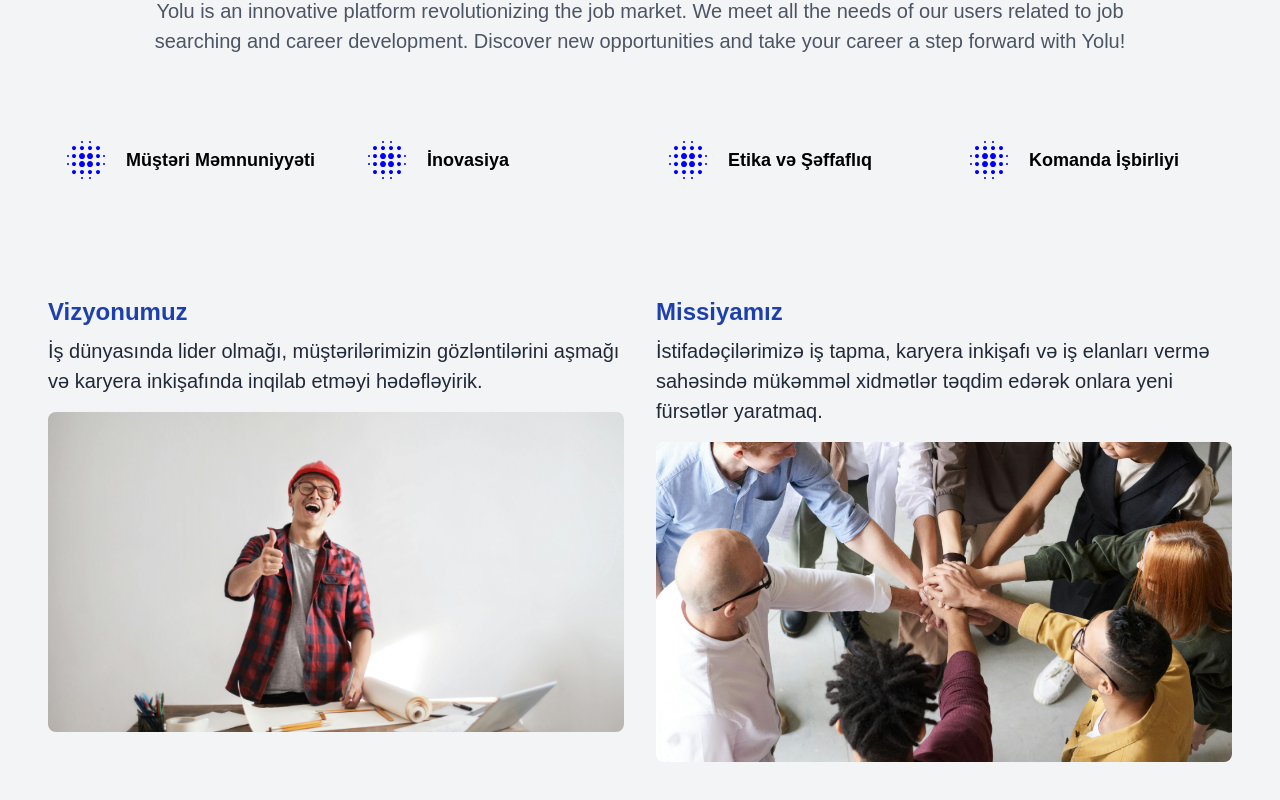
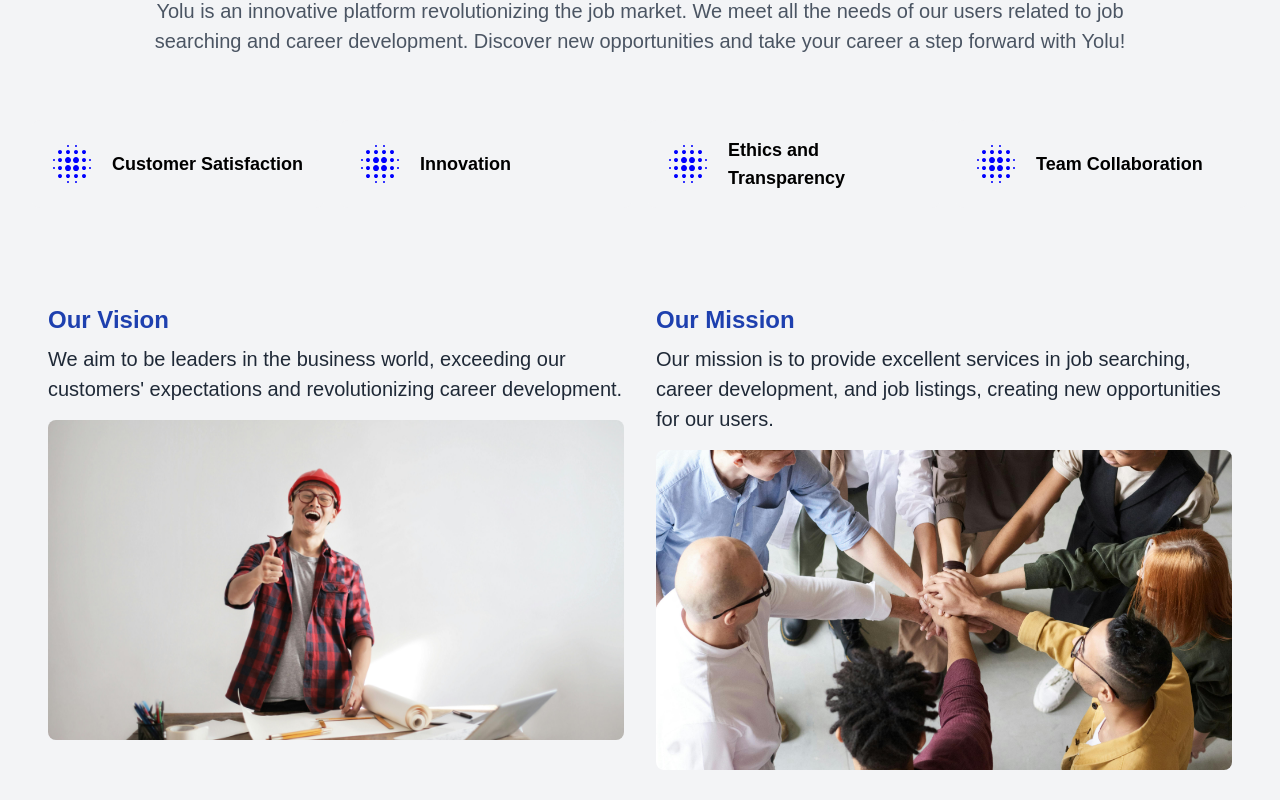
Before and after one commit to hazratAZE/yolu.app, a Next.js app: page /en in a window 1280 px wide. Shown: the part 1000-1800 px from the top of the page. Built offline with nearby package versions, Linux system fonts and the light colour scheme.

Commit message:
About screen translates added

```diff
--- a/messages/az.json
+++ b/messages/az.json
@@ -5,6 +5,16 @@
   "download": "Yüklə",
   "welcome": "Yolu’ya Xoş Gəldiniz!",
   "welcome_desc": "Yolu, iş axtarışı və karyera inkişafı ilə bağlı yenilikçi həllər təqdim edir. Yolu ilə iş tapmaq, iş elanları vermək və karyeranızda yeni fürsətlər kəşf etmək daha asandır.",
-  "download_now": "İndi yüklə",
-  "about_desc": "Yolu, iş dünyasında inqilab yaradan yenilikçi bir platformdur. Biz, iş axtarışı və karyera inkişafı ilə bağlı istifadəçilərimizin bütün ehtiyaclarını qarşılayırıq. Yolu ilə yeni fürsətləri kəşf edin, kariyeranızı bir addım irəliləyin!"
+  "download_now": "İndi Yüklə",
+  "about_desc": "Yolu, iş dünyasında inqilab yaradan yenilikçi bir platformdur. Biz, iş axtarışı və karyera inkişafı ilə bağlı istifadəçilərimizin bütün ehtiyaclarını qarşılayırıq. Yolu ilə yeni fürsətləri kəşf edin, karyeranızda bir addım irəliləyin!",
+  "customer_satisfaction": "Müştəri Məmnuniyyəti",
+  "ethics_transparency": "Etika və Şəffaflıq",
+  "team_collaboration": "Komanda İşbirliyi",
+  "our_vision": "Vizyonumuz",
+  "mission": "Missiyamız",
+  "mission_desc": "Missiyamız, istifadəçilərimizə iş tapma, karyera inkişafı və iş elanları vermə sahəsində mükəmməl xidmətlər təqdim edərək onlara yeni fürsətlər yaratmaqdır.",
+  "vision_desc": "İş dünyasında lider olmağı, müştərilərimizin gözləntilərini aşmağı və karyera inkişafında inqilab etməyi hədəfləyirik.",
+  "service_desc": "İstifadəçilərimizə iş tapma, karyera inkişafı və iş elanları vermə sahəsində mükəmməl xidmətlər təqdim edərək onlara yeni fürsətlər yaratmaq.",
+  "contact_us": "Bizimlə Əlaqə",
+  "innovation": "İnnovasiya"
 }
--- a/messages/en.json
+++ b/messages/en.json
@@ -6,5 +6,15 @@
   "welcome": "Welcome to Yolu!",
   "welcome_desc": "Yolu offers innovative solutions for job searching and career development. With Yolu, it's easier to find jobs, post job listings, and discover new career opportunities.",
   "download_now": "Download Now",
-  "about_desc": "Yolu is an innovative platform revolutionizing the job market. We meet all the needs of our users related to job searching and career development. Discover new opportunities and take your career a step forward with Yolu!"
+  "about_desc": "Yolu is an innovative platform revolutionizing the job market. We meet all the needs of our users related to job searching and career development. Discover new opportunities and take your career a step forward with Yolu!",
+  "customer_satisfaction": "Customer Satisfaction",
+  "ethics_transparency": "Ethics and Transparency",
+  "team_collaboration": "Team Collaboration",
+  "our_vision": "Our Vision",
+  "mission": "Our Mission",
+  "mission_desc": "Our mission is to provide excellent services in job searching, career development, and job listings, creating new opportunities for our users.",
+  "vision_desc": "We aim to be leaders in the business world, exceeding our customers' expectations and revolutionizing career development.",
+  "service_desc": "We provide excellent services in job searching, career development, and job listings, creating new opportunities for our users.",
+  "contact_us": "Contact Us",
+  "innovation": "Innovation"
 }
--- a/messages/ru.json
+++ b/messages/ru.json
@@ -6,5 +6,15 @@
   "welcome": "Добро пожаловать в Yolu!",
   "welcome_desc": "Yolu предлагает инновационные решения для поиска работы и карьерного роста. С Yolu проще найти работу, разместить вакансии и открыть для себя новые карьерные возможности.",
   "download_now": "Скачать сейчас",
-  "about_desc": "Yolu — это инновационная платформа, революционизирующая рынок труда. Мы удовлетворяем все потребности наших пользователей, связанные с поиском работы и карьерным ростом. Откройте для себя новые возможности и сделайте шаг вперед в своей карьере с Yolu!"
+  "about_desc": "Yolu — это инновационная платформа, революционизирующая рынок труда. Мы удовлетворяем все потребности наших пользователей, связанные с поиском работы и карьерным ростом. Откройте для себя новые возможности и сделайте шаг вперед в своей карьере с Yolu!",
+  "customer_satisfaction": "Удовлетворенность клиентов",
+  "ethics_transparency": "Этика и прозрачность",
+  "team_collaboration": "Командное сотрудничество",
+  "our_vision": "Наше видение",
+  "mission": "Наша миссия",
+  "mission_desc": "Наша миссия - предоставлять отличные услуги в области поиска работы, карьерного роста и размещения вакансий, создавая новые возможности для наших пользователей.",
+  "vision_desc": "Мы стремимся быть лидерами в мире бизнеса, превосходя ожидания наших клиентов и революционизируя развитие карьеры.",
+  "service_desc": "Мы предоставляем отличные услуги в поиске работы, развитии карьеры и размещении вакансий, создавая новые возможности для наших пользователей.",
+  "contact_us": "Свяжитесь с нами",
+  "innovation": "Инновация"
 }
--- a/messages/tr.json
+++ b/messages/tr.json
@@ -6,5 +6,15 @@
   "welcome": "Yolu'ya Hoş Geldiniz!",
   "welcome_desc": "Yolu, iş arama ve kariyer geliştirme ile ilgili yenilikçi çözümler sunar. Yolu ile iş bulmak, iş ilanı vermek ve kariyerinizde yeni fırsatlar keşfetmek daha kolaydır.",
   "download_now": "Şimdi İndir",
-  "about_desc": "Yolu, iş dünyasında devrim yaratan yenilikçi bir platformdur. İş arama ve kariyer geliştirme ile ilgili kullanıcılarımızın tüm ihtiyaçlarını karşılıyoruz. Yolu ile yeni fırsatlar keşfedin ve kariyerinizde bir adım ileriye gidin!"
+  "about_desc": "Yolu, iş dünyasında devrim yaratan yenilikçi bir platformdur. İş arama ve kariyer geliştirme ile ilgili kullanıcılarımızın tüm ihtiyaçlarını karşılıyoruz. Yolu ile yeni fırsatlar keşfedin ve kariyerinizde bir adım ileriye gidin!",
+  "customer_satisfaction": "Müşteri Memnuniyeti",
+  "ethics_transparency": "Etik ve Şeffaflık",
+  "team_collaboration": "Takım İşbirliği",
+  "our_vision": "Vizyonumuz",
+  "mission": "Misyonumuz",
+  "mission_desc": "Misyonumuz, iş bulma, kariyer geliştirme ve iş ilanları verme konusunda mükemmel hizmetler sunarak kullanıcılarımıza yeni fırsatlar yaratmaktır.",
+  "vision_desc": "İş dünyasında lider olmayı, müşterilerimizin beklentilerini aşmayı ve kariyer gelişiminde devrim yapmayı hedefliyoruz.",
+  "service_desc": "Kullanıcılarımıza iş bulma, kariyer geliştirme ve iş ilanları verme konularında mükemmel hizmetler sunarak onlara yeni fırsatlar yaratıyoruz.",
+  "contact_us": "Bizimle İletişime Geçin",
+  "innovation": "İnovasyon"
 }
--- a/src/app/components/Hakkimizda.tsx
+++ b/src/app/components/Hakkimizda.tsx
@@ -27,7 +27,8 @@ const Hakkımızda = () => {
               className="w-12 h-12 mr-4"
             />
             <p className="text-black text-lg font-semibold">
-              Müştəri Məmnuniyyəti
+              {" "}
+              {t("customer_satisfaction")}
             </p>
           </div>
           <div className="flex items-center text-left p-4 bg-gray-100 rounded-lg">
@@ -36,7 +37,9 @@ const Hakkımızda = () => {
               alt="İnovasiya"
               className="w-12 h-12 mr-4"
             />
-            <p className="text-black text-lg font-semibold">İnovasiya</p>
+            <p className="text-black text-lg font-semibold">
+              {t("innovation")}
+            </p>
           </div>
           <div className="flex items-center text-left p-4 bg-gray-100 rounded-lg">
             <img
@@ -45,7 +48,7 @@ const Hakkımızda = () => {
               className="w-12 h-12 mr-4"
             />
             <p className="text-black text-lg font-semibold">
-              Etika və Şəffaflıq
+              {t("ethics_transparency")}
             </p>
           </div>
           <div className="flex items-center text-left p-4 bg-gray-100 rounded-lg">
@@ -55,7 +58,7 @@ const Hakkımızda = () => {
               className="w-12 h-12 mr-4"
             />
             <p className="text-black text-lg font-semibold">
-              Komanda İşbirliyi
+              {t("team_collaboration")}
             </p>
           </div>
         </div>
@@ -64,12 +67,9 @@ const Hakkımızda = () => {
       <div className="flex flex-col md:flex-row mb-8">
         <div className="md:w-1/2 p-4">
           <h2 className="text-2xl font-semibold mb-2 text-blue-800">
-            Vizyonumuz
+            {t("our_vision")}
           </h2>
-          <p className="mx-auto text-gray-800 mb-4">
-            İş dünyasında lider olmağı, müştərilərimizin gözləntilərini aşmağı
-            və karyera inkişafında inqilab etməyi hədəfləyirik.
-          </p>
+          <p className="mx-auto text-gray-800 mb-4">{t("vision_desc")}</p>
           <img
             src="/images/mission.jpg" // Vizyon resminin yolu
             alt="Vizyonumuz"
@@ -78,13 +78,9 @@ const Hakkımızda = () => {
         </div>
         <div className="md:w-1/2 p-4">
           <h2 className="text-2xl font-semibold mb-2 text-blue-800">
-            Missiyamız
+            {t("mission")}
           </h2>
-          <p className="mx-auto text-gray-800 mb-4">
-            İstifadəçilərimizə iş tapma, karyera inkişafı və iş elanları vermə
-            sahəsində mükəmməl xidmətlər təqdim edərək onlara yeni fürsətlər
-            yaratmaq.
-          </p>
+          <p className="mx-auto text-gray-800 mb-4">{t("mission_desc")}</p>
           <img
             src="/images/worker.jpg" // Missiya resminin yolu
             alt="Missiyamız"
@@ -98,7 +94,7 @@ const Hakkımızda = () => {
         onClick={scrollToContact}
         className="bg-white text-black rounded-full font-semibold hover:bg-gray-200 transition duration-300 px-8 py-4"
       >
-        Bizimlə Əlaqə
+        {t("contact_us")}
       </button>
     </section>
   );
```
